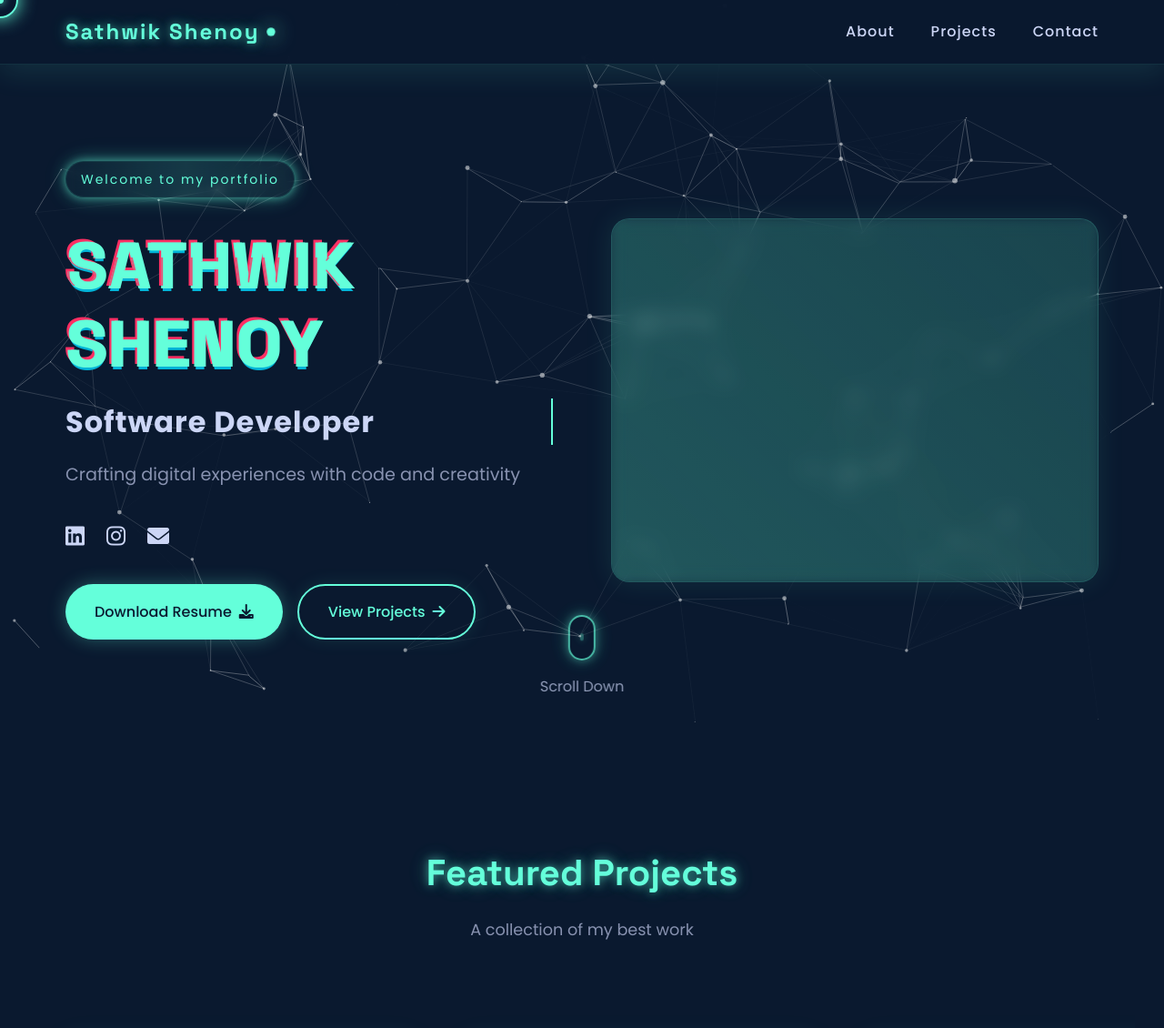
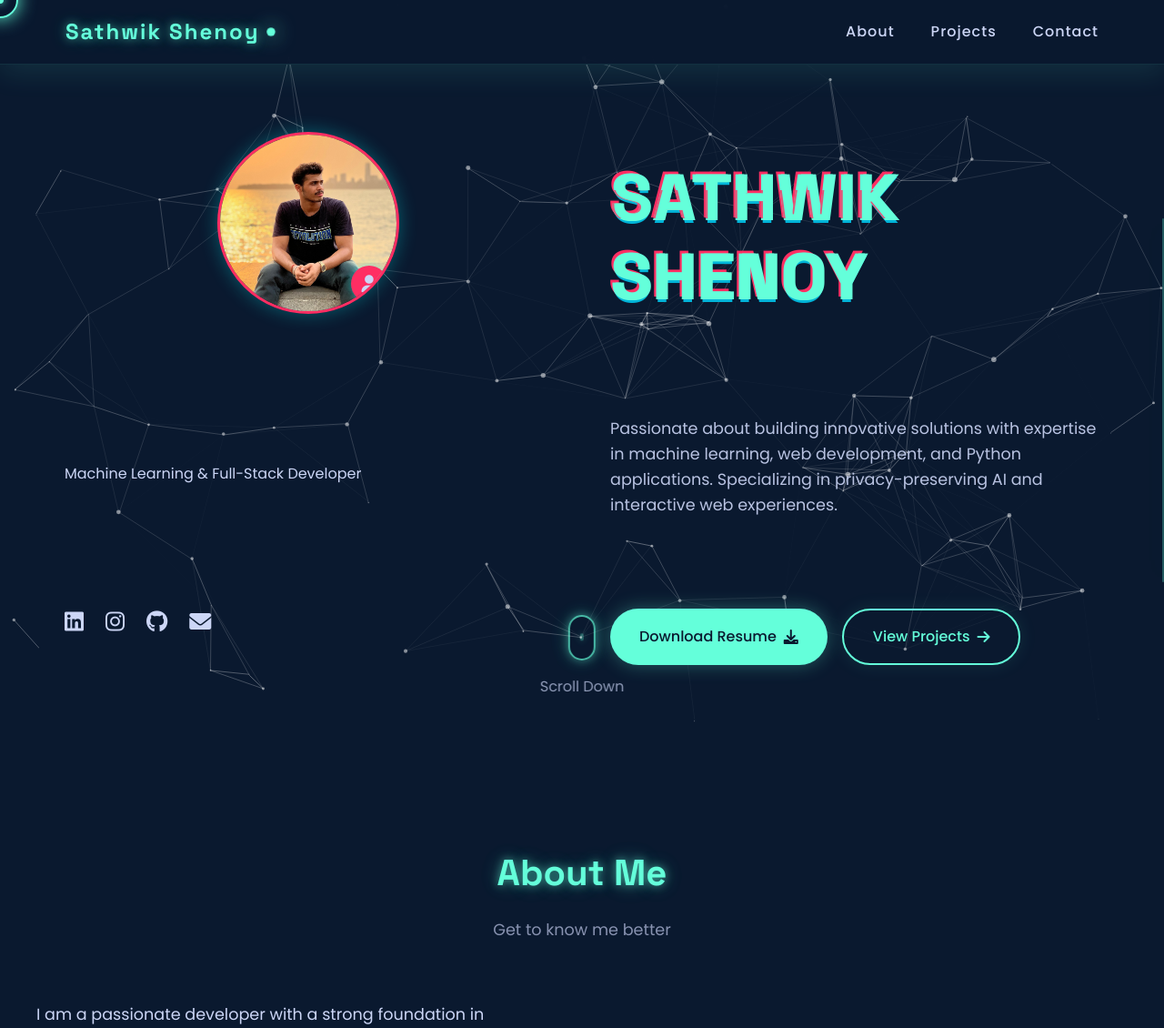
Before and after one commit to Sathwik-Shenoy/Portfolio-Website, a Flask app: page / in a window 1280 px wide. Shown: the top 1130 px of the page at 91% size. Run offline with Flask 3, Linux system fonts and the light colour scheme.

Commit message:
updated few links and added images

```diff
--- a/app.py
+++ b/app.py
@@ -6,43 +6,52 @@
 # Personal information
 personal_info = {
     'name': 'Sathwik Shenoy',
-    'title': 'Software Developer',
+    'title': 'Machine Learning & Full-Stack Developer',
+    'description': 'Passionate about building innovative solutions with expertise in machine learning, web development, and Python applications. Specializing in privacy-preserving AI and interactive web experiences.',
     'email': 'sathwikshenoy907@gmail.com',
     'linkedin': 'https://www.linkedin.com/in/sathwik-shenoy-b278551b7//',
-    'instagram': 'https://www.instagram.com/sathwik_shenoy//'
+    'instagram': 'https://www.instagram.com/sathwik_shenoy/',
+    'github': 'https://github.com/Sathwik-Shenoy',
+    'profile_photo': 'images/profile/profile.jpeg'
 }
 
 # Sample projects
 projects = [
     {
-        'title': 'Portfolio Website',
-        'description': 'A modern portfolio website built with Flask and modern CSS.',
-        'image': 'images/projects/portfolio.jpg',
-        'github_link': 'https://github.com/yourusername/portfolio',
-        'technologies': ['Python', 'Flask', 'HTML', 'CSS']
+        'title': 'Federated Learning for Privacy Preservation',
+        'description': 'A privacy-preserving federated learning framework leveraging functional encryption and Bayesian differential privacy for secure, efficient multiparty data sharing in social IoT environments.',
+        'image': 'images/projects/federated.jpg',
+        'github_link': 'https://github.com/Sathwik-Shenoy/Privacy_FL',
+        'technologies': ['Python', 'Machine Learning', 'Privacy']
     },
     {
         'title': 'Portfolio Website',
         'description': 'A modern portfolio website built with Flask and modern CSS.',
         'image': 'images/projects/portfolio.jpg',
-        'github_link': 'https://github.com/yourusername/portfolio',
+        'github_link': 'https://github.com/Sathwik-Shenoy/Portfolio-Website',
         'technologies': ['Python', 'Flask', 'HTML', 'CSS']
     },
-        {
-        'title': 'Portfolio Website',
-        'description': 'A modern portfolio website built with Flask and modern CSS.',
-        'image': 'images/projects/portfolio.jpg',
-        'github_link': 'https://github.com/yourusername/portfolio',
-        'technologies': ['Python', 'Flask', 'HTML', 'CSS']
+    {
+        'title': 'Movie Recommendation System',
+        'description': 'A content-based movie recommendation system using machine learning algorithms.',
+        'image': 'images/projects/movie.jpg',
+        'github_link': 'https://github.com/Sathwik-Shenoy/Mov-Rec-Website',
+        'technologies': ['Python', 'Machine Learning', 'Pandas', 'Scikit-learn']
     },
-        {
-        'title': 'Portfolio Website',
-        'description': 'A modern portfolio website built with Flask and modern CSS.',
-        'image': 'images/projects/portfolio.jpg',
-        'github_link': 'https://github.com/yourusername/portfolio',
-        'technologies': ['Python', 'Flask', 'HTML', 'CSS']
+    {
+        'title': 'Video Downloader',
+        'description': 'A video downloader that allows users to download videos from a given YouTube URL.',
+        'image': 'images/projects/video_downloader.jpg',
+        'github_link': 'https://github.com/Sathwik-Shenoy/Video-dowload',
+        'technologies': ['Python', 'HTML']
+    },
+    {
+        'title': 'Rock Paper Scissors Game',
+        'description': 'A rock paper scissors game that allows users to play against the computer.',
+        'image': 'images/projects/rps.jpg',
+        'github_link': 'https://github.com/Sathwik-Shenoy/rps',
+        'technologies': ['Python']
     }
-    # Add more projects here
 ]
 
 @app.route('/')
--- a/static/script.js
+++ b/static/script.js
@@ -101,3 +101,13 @@
 
 // Initialize scroll indicators
 scrollLeftBtn.style.opacity = '0.5';
+
+// Ensure page starts from top when loaded
+window.addEventListener('load', function() {
+    // Remove any hash from the URL
+    if (window.location.hash) {
+        history.replaceState(null, null, ' ');
+    }
+    // Scroll to top
+    window.scrollTo(0, 0);
+});
--- a/static/style.css
+++ b/static/style.css
@@ -275,12 +275,15 @@
     letter-spacing: 1px;
 }
 
-.hero-description {
-    font-size: 1.2rem;
-    margin-bottom: 2rem;
-    color: var(--light-text);
-    line-height: 1.8;
+.hero-content .description {
+    font-size: 1.1rem;
+    color: var(--text-color);
+    margin: 1rem 0 2rem;
     max-width: 600px;
+    line-height: 1.6;
+    opacity: 0.9;
+    animation: fadeInUp 0.8s ease forwards;
+    animation-delay: 0.3s;
 }
 
 .social-links {
@@ -997,3 +1000,150 @@
         font-size: 1.5rem;
     }
 }
+
+.profile-container {
+    position: relative;
+    width: 200px;
+    height: 200px;
+    margin: 0 auto 2rem;
+    border-radius: 50%;
+    overflow: hidden;
+    box-shadow: 0 0 20px rgba(0, 255, 255, 0.3);
+    border: 3px solid var(--accent-color);
+}
+
+.profile-photo {
+    width: 100%;
+    height: 100%;
+    object-fit: cover;
+    transition: transform 0.3s ease;
+}
+
+.profile-container:hover .profile-photo {
+    transform: scale(1.05);
+}
+
+.profile-badge {
+    position: absolute;
+    bottom: 10px;
+    right: 10px;
+    background: var(--accent-color);
+    color: var(--bg-color);
+    width: 40px;
+    height: 40px;
+    border-radius: 50%;
+    display: flex;
+    align-items: center;
+    justify-content: center;
+    box-shadow: 0 0 10px rgba(0, 255, 255, 0.5);
+}
+
+.profile-badge i {
+    font-size: 1.2rem;
+}
+
+/* About Section */
+#about {
+    padding: 8rem 2rem;
+    background-color: var(--primary-color);
+    position: relative;
+}
+
+.about-content {
+    max-width: 1200px;
+    margin: 0 auto;
+    display: grid;
+    grid-template-columns: 1fr 1fr;
+    gap: 4rem;
+    align-items: center;
+}
+
+.about-text {
+    color: var(--text-color);
+}
+
+.about-text p {
+    margin-bottom: 1.5rem;
+    line-height: 1.8;
+    font-size: 1.1rem;
+}
+
+.skills-list {
+    list-style: none;
+    display: grid;
+    grid-template-columns: repeat(2, 1fr);
+    gap: 1rem;
+    margin-top: 1.5rem;
+}
+
+.skills-list li {
+    padding: 0.8rem 1.5rem;
+    background: var(--glass-bg);
+    border: 1px solid var(--glass-border);
+    border-radius: 50px;
+    color: var(--secondary-color);
+    font-size: 0.9rem;
+    transition: all 0.3s ease;
+    text-align: center;
+}
+
+.skills-list li:hover {
+    background: var(--secondary-color);
+    color: var(--primary-color);
+    transform: translateY(-3px);
+    box-shadow: var(--neon-shadow);
+}
+
+.about-stats {
+    display: grid;
+    grid-template-columns: repeat(3, 1fr);
+    gap: 2rem;
+}
+
+.stat-card {
+    background: var(--glass-bg);
+    padding: 2rem;
+    border-radius: 20px;
+    text-align: center;
+    border: 1px solid var(--glass-border);
+    transition: all 0.3s ease;
+}
+
+.stat-card:hover {
+    transform: translateY(-5px);
+    box-shadow: var(--neon-shadow);
+    border-color: var(--secondary-color);
+}
+
+.stat-number {
+    font-size: 2.5rem;
+    font-weight: 700;
+    color: var(--secondary-color);
+    margin-bottom: 0.5rem;
+    text-shadow: var(--neon-shadow);
+}
+
+.stat-label {
+    color: var(--light-text);
+    font-size: 1rem;
+}
+
+/* Responsive adjustments for About section */
+@media (max-width: 768px) {
+    .about-content {
+        grid-template-columns: 1fr;
+        gap: 2rem;
+    }
+
+    .skills-list {
+        grid-template-columns: 1fr;
+    }
+
+    .about-stats {
+        grid-template-columns: 1fr;
+    }
+
+    .stat-card {
+        padding: 1.5rem;
+    }
+}
--- a/templates/index.html
+++ b/templates/index.html
@@ -35,23 +35,27 @@
         <section id="hero">
             <div class="particles-container" id="particles-js"></div>
             <div class="hero-content">
-                <div class="hero-text" data-aos="fade-right">
-                    <div class="hero-badge">Welcome to my portfolio</div>
+                <div class="profile-container">
+                    <img src="{{ url_for('static', filename=personal_info.profile_photo) }}" alt="{{ personal_info.name }}" class="profile-photo">
+                    <div class="profile-badge">
+                        <i class="fas fa-user"></i>
+                    </div>
+                </div>
                 <h1 class="glitch" data-text="{{ personal_info.name }}">{{ personal_info.name }}</h1>
-                    <h2 class="typewriter">{{ personal_info.title }}</h2>
-                    <p class="hero-description">Crafting digital experiences with code and creativity</p>
+                <p class="title">{{ personal_info.title }}</p>
+                <p class="description">{{ personal_info.description }}</p>
                 <div class="social-links">
-                        <a href="{{ personal_info.linkedin }}" target="_blank" class="social-link">
+                    <a href="{{ personal_info.linkedin }}" target="_blank" class="social-link" data-tooltip="LinkedIn">
                         <i class="fab fa-linkedin"></i>
-                            <span class="tooltip">LinkedIn</span>
                     </a>
-                        <a href="{{ personal_info.instagram }}" target="_blank" class="social-link">
+                    <a href="{{ personal_info.instagram }}" target="_blank" class="social-link" data-tooltip="Instagram">
                         <i class="fab fa-instagram"></i>
-                            <span class="tooltip">Instagram</span>
                     </a>
-                        <a href="mailto:{{ personal_info.email }}" class="social-link">
+                    <a href="{{ personal_info.github }}" target="_blank" class="social-link" data-tooltip="GitHub">
+                        <i class="fab fa-github"></i>
+                    </a>
+                    <a href="mailto:{{ personal_info.email }}" class="social-link" data-tooltip="Email">
                         <i class="fas fa-envelope"></i>
-                            <span class="tooltip">Email</span>
                     </a>
                 </div>
                 <div class="cta-buttons">
@@ -75,12 +79,44 @@
                     </div>
                 </div>
             </div>
-            </div>
             <div class="scroll-indicator">
                 <div class="mouse">
                     <div class="wheel"></div>
                 </div>
                 <div class="scroll-text">Scroll Down</div>
+            </div>
+        </section>
+
+        <section id="about">
+            <div class="section-header" data-aos="fade-up">
+                <h2>About Me</h2>
+                <p class="section-subtitle">Get to know me better</p>
+            </div>
+            <div class="about-content">
+                <div class="about-text" data-aos="fade-right">
+                    <p>I am a passionate developer with a strong foundation in machine learning and web development. My journey in technology has been driven by a curiosity to solve complex problems and create innovative solutions.</p>
+                    <p>My expertise spans across:</p>
+                    <ul class="skills-list">
+                        <li>Machine Learning & AI</li>
+                        <li>Full-Stack Web Development</li>
+                        <li>Python Programming</li>
+                        <li>Data Analysis</li>
+                    </ul>
+                </div>
+                <div class="about-stats" data-aos="fade-left">
+                    <div class="stat-card">
+                        <div class="stat-number">4+</div>
+                        <div class="stat-label">Projects Completed</div>
+                    </div>
+                    <div class="stat-card">
+                        <div class="stat-number">2+</div>
+                        <div class="stat-label">Years Experience</div>
+                    </div>
+                    <div class="stat-card">
+                        <div class="stat-number">10+</div>
+                        <div class="stat-label">Technologies</div>
+                    </div>
+                </div>
             </div>
         </section>
 
@@ -100,13 +136,11 @@
                             <img src="{{ url_for('static', filename=project.image) }}" alt="{{ project.title }}">
                             <div class="project-overlay">
                                 <div class="project-links">
-                                    <a href="{{ project.github_link }}" target="_blank" class="project-link">
+                                    <a href="{{ project.github_link }}" target="_blank" rel="noopener noreferrer" class="project-link" data-tooltip="View on GitHub">
                                         <i class="fab fa-github"></i>
-                                        <span class="tooltip">GitHub</span>
                                     </a>
-                                    <a href="#" class="project-link">
+                                    <a href="#" class="project-link" data-tooltip="Live Demo">
                                         <i class="fas fa-external-link-alt"></i>
-                                        <span class="tooltip">Live Demo</span>
                                     </a>
                                 </div>
                             </div>
@@ -186,6 +220,11 @@
     <script src="https://cdn.jsdelivr.net/particles.js/2.0.0/particles.js"></script>
     <script src="{{ url_for('static', filename='script.js') }}"></script>
     <script>
+        // Handle initial scroll position
+        if (window.location.hash) {
+            window.scrollTo(0, 0);
+        }
+
         // Initialize AOS
         AOS.init({
             duration: 1000,
```
Also changed, not shown: static/images/profile/profile.jpeg (added), static/images/projects/Federated.jpg (added), static/images/projects/movie.jpg (added), static/images/projects/portfolio.jpg (added), static/images/projects/rps.jpg (added), static/images/projects/video_downloader.jpg (added), 2 other files. Lines whose indentation alone changed are shown as unchanged.
